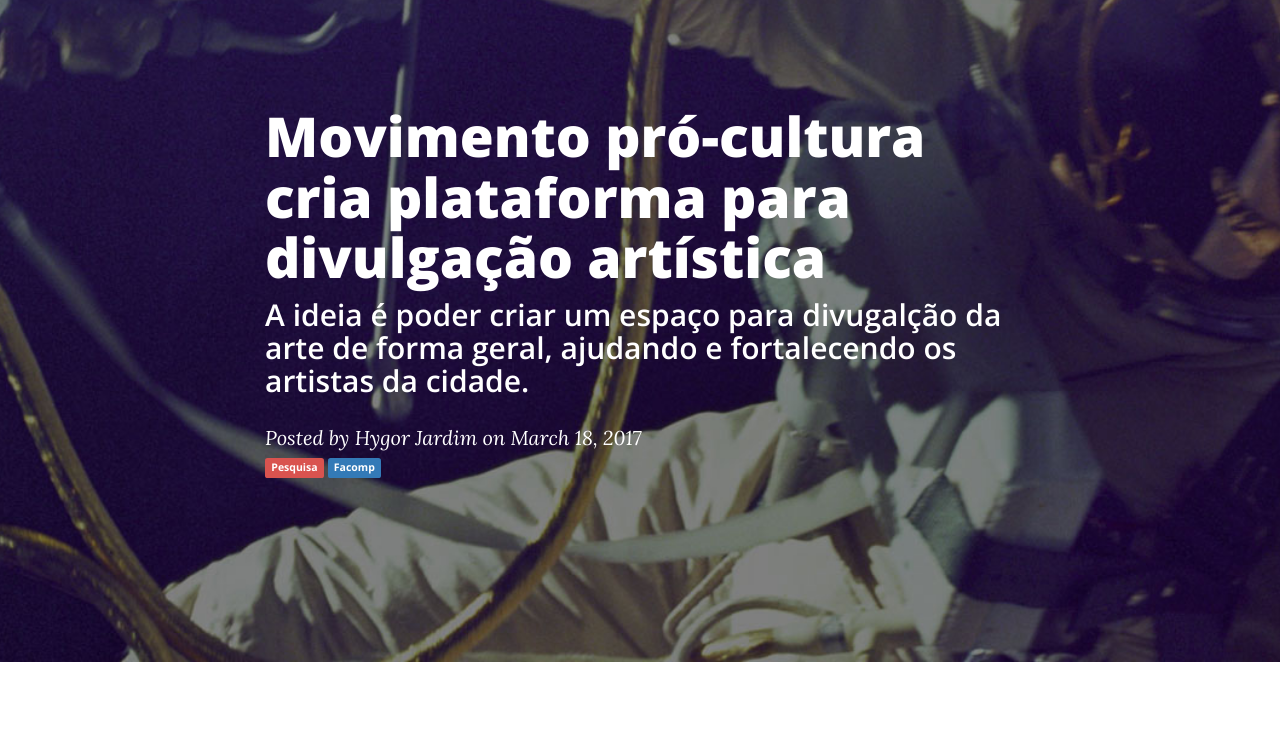
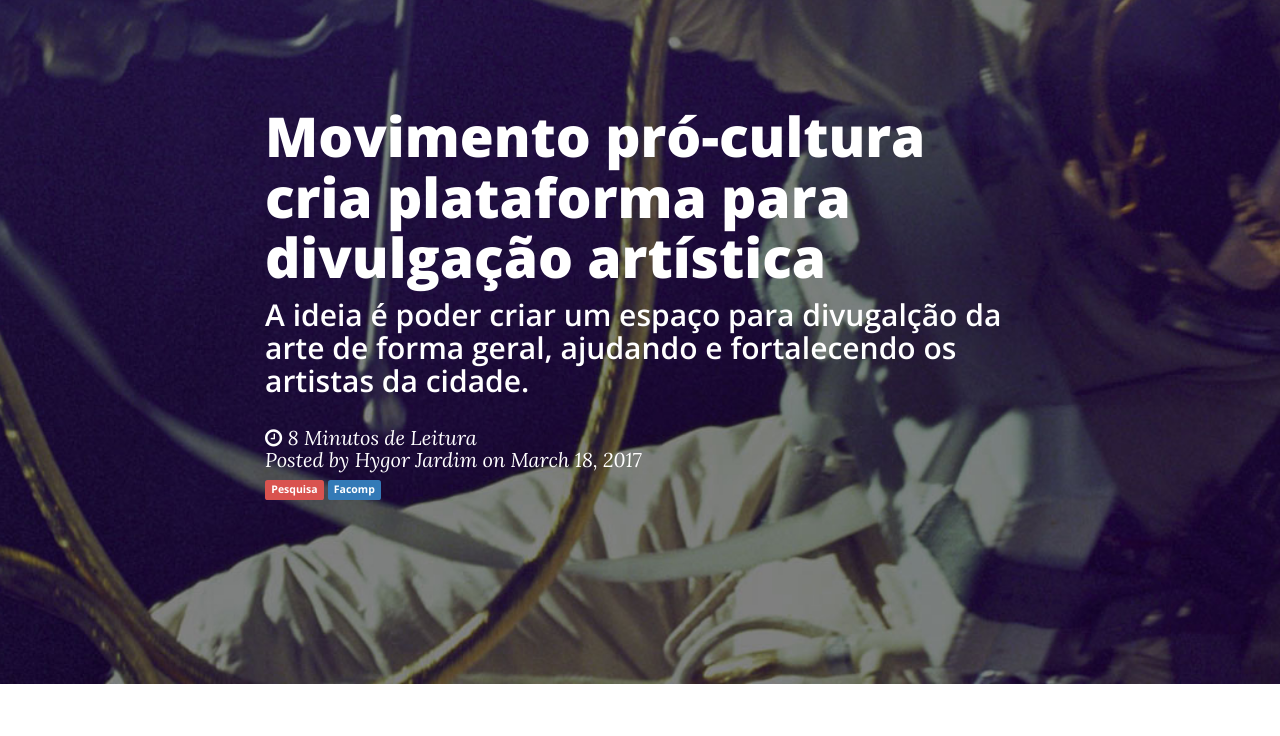
Before and after one commit to hygorjardim/hygorjardim.github.io, a website: page post-2.html in a window 1280 px wide. Shown: the part 64-800 px from the top of the page. Drawn offline with nearby package versions, Linux system fonts and the light colour scheme.

Commit message:
Test Clock Icon

```diff
--- a/post-2.html
+++ b/post-2.html
@@ -76,8 +76,10 @@
                     <div class="post-heading">
                         <h1>Movimento pró-cultura cria plataforma para divulgação artística</h1>
                         <h2 class="subheading">A ideia é poder criar um espaço para divugalção da arte de forma geral, ajudando e fortalecendo os artistas da cidade.</h2>
-                        <span class="meta">Posted by <a href="#">Hygor Jardim</a> on March 18, 2017</span>
-                              <h5><span class="label label-danger">Pesquisa</span> <span class="label label-primary">Facomp</span></h5><br>
+                        <span class="meta"><i class="fa fa-clock-o fa-inverse"></i> 8 Minutos de Leitura</span>
+                        <span class="meta"> Posted by <a href="#">Hygor Jardim</a> on March 18, 2017</span>
+                        <h5><span class="label label-danger">Pesquisa</span> <span class="label label-primary">Facomp</span>
+                        </h5><br>
                     </div>
                 </div>
             </div>
```
